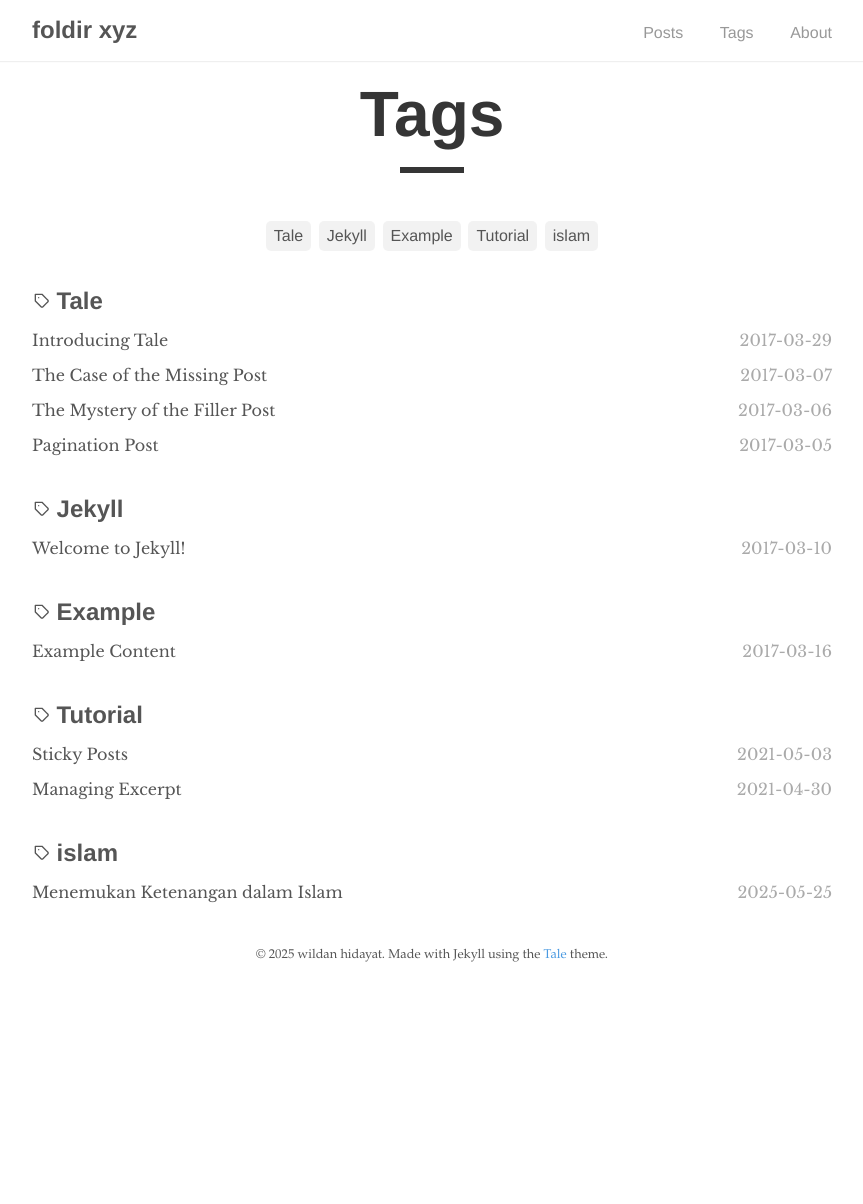
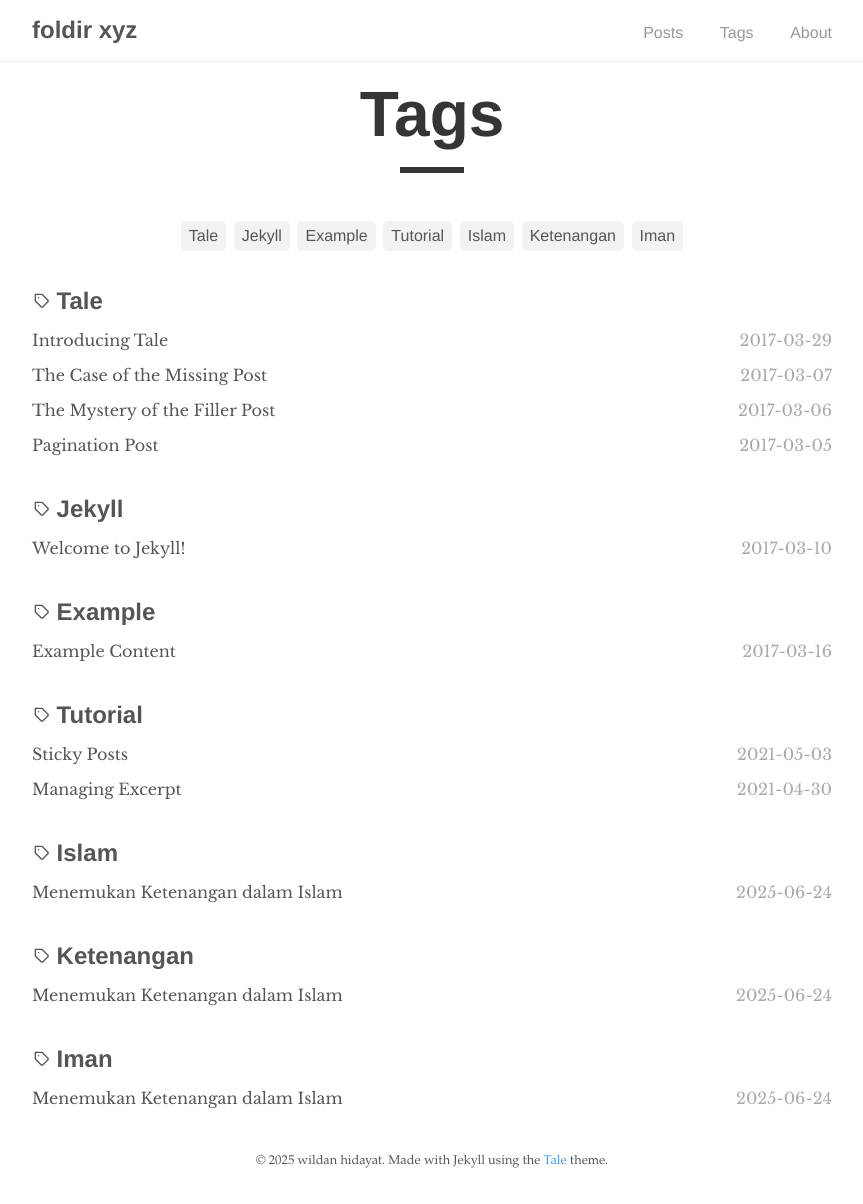
Before and after one commit to foldirku/foldirku.github.io, a Jekyll site: the page built from _pages/tags.html, in a window 1280 px wide. Shown: the whole page, without its empty margins (208-1071 px from the left). Built offline with Jekyll 4.4.1, drawn with Linux system fonts in a browser that asks for light colours; before the commit the page ends 998 px from its top, so only the background shows below that.

Commit message:
Update and rename 2025-05-25-dalam-islam.md to 2025-06-24-menemukan-ketenangan-dalam-islam.md

```diff
--- a/_posts/2025-05-25-dalam-islam.md
+++ b/_posts/2025-06-24-menemukan-ketenangan-dalam-islam.md
@@ -3,10 +3,10 @@ layout: post
 title:  "Menemukan Ketenangan dalam Islam"
 author: "Wildan Hidayat"
 comments: true
-tags: islam
+tags: [Islam, Ketenangan, Iman]
 excerpt_separator: <!--more-->
-sticky: true
-hidden: true
+sticky: false
+hidden: false
 ---
 
 Dalam dunia yang semakin sibuk dan penuh tekanan ini, banyak orang merasa kehilangan arah dan kedamaian. Mereka mencari-cari ketenangan dalam berbagai hal: kekayaan, ketenaran, bahkan hiburan. Namun, seringkali semua itu hanya memberi ketenangan yang sementara. Islam datang sebagai petunjuk hidup yang sempurna, menghadirkan kedamaian sejati bagi hati dan jiwa.<!--more-->
```
